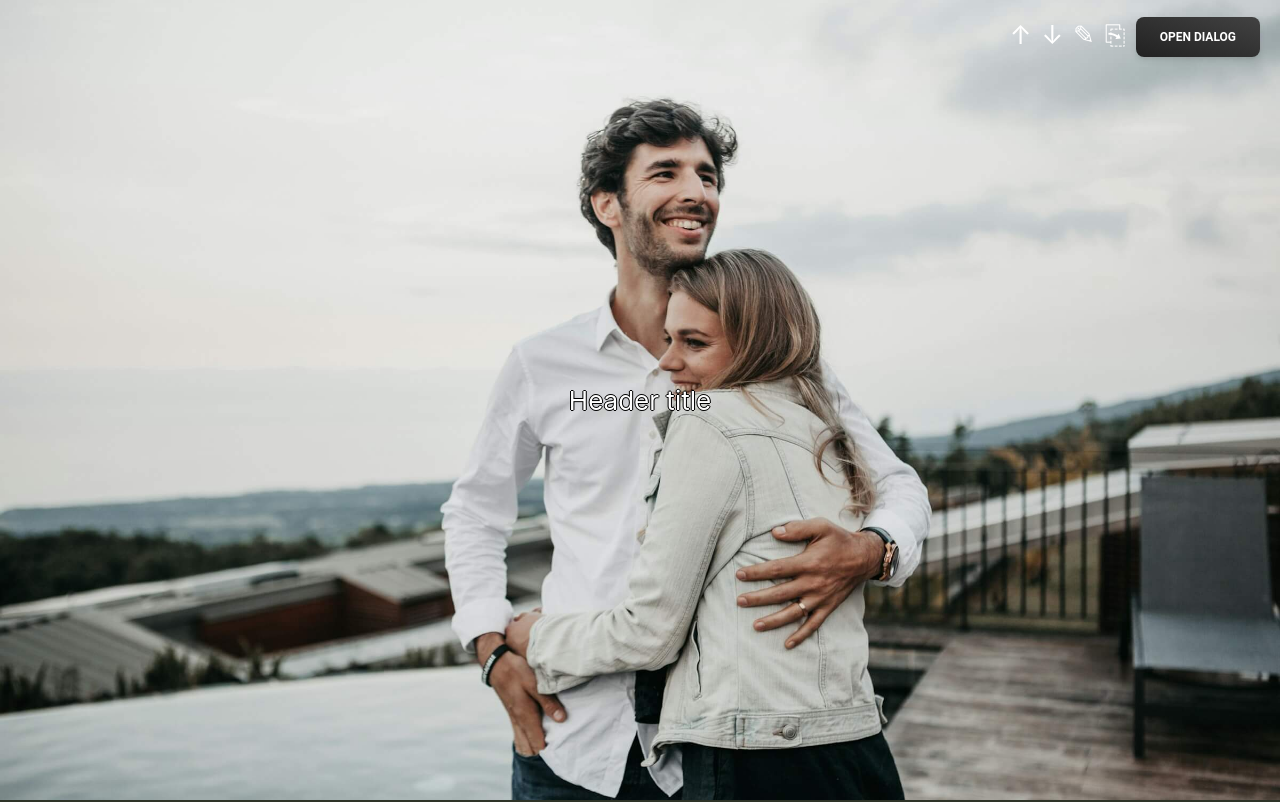
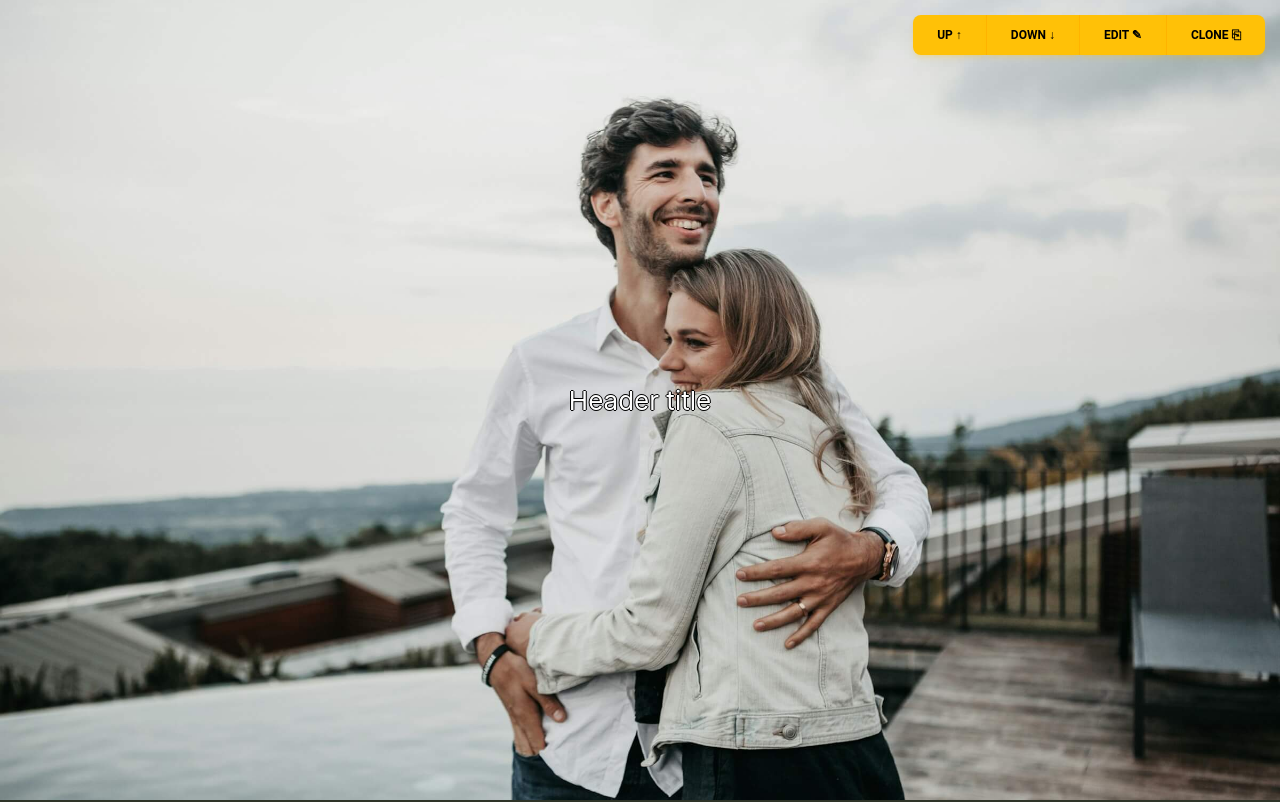
Before and after one commit to pohlaniacz/wysiwihyg, a React (Create React App) app: page / in a window 1280 px wide. Shown: the top 802 px of the page. Built offline with nearby package versions, Linux system fonts and the light colour scheme.

Commit message:
tailwind style to buttons, components cleanup

```diff
--- a/src/App.js
+++ b/src/App.js
@@ -1,9 +1,7 @@
 import './styles/App.scss';
-import Header from "./components/editor/Header";
-import Slider from "./components/editor/Slider";
 import data from "./data"
-import EditBox from "./components/editor/EditBox";
 import React from "react";
+import Box from "./components/layout/Box";
 
 export default function App() {
 
@@ -40,29 +38,14 @@ export default function App() {
         setBlocks(newData);
     }
 
-
-
     return (
         <div className="App">
             {blocks.map(item => {
-                if (item.type === "header") {
-                    return <Header
-                        key={item.id}
-                        item={item}
-                    >
-                        <EditBox handleClick={moveBlock}/>
-                    </Header>
-                }
-                if (item.type === "slider") {
-                    return <Slider
-                        key={item.id}
-                        item={item}
-                    >
-                        <EditBox handleClick={moveBlock}/>
-                    </Slider>
-                }
-
-                return '';
+                return <Box
+                    key={item.id}
+                    item={item}
+                    handleClick={moveBlock}
+                />
             })}
         </div>
     );
--- a/src/components/editor/EditBox.js
+++ b/src/components/editor/EditBox.js
@@ -1,24 +1,34 @@
-import ActionButton from "../layout/ActionButton";
-import Modal from "../layout/Modal";
+import {Button, ButtonGroup} from "@material-tailwind/react";
 
 export default function EditBox(props) {
     return (
-        <div className="App-editBox">
-            <ActionButton
-                handleClick={props.handleClick}
-                type="up"
-            />
-            <ActionButton
-                handleClick={props.handleClick}
-                type="down"
-            />
-            <ActionButton
-                type="edit"
-            />
-            <ActionButton
-                type="duplicate"
-            />
-            <Modal />
-        </div>
+        <ButtonGroup className="App-editBox" color="amber">
+            <Button
+                data-action="up"
+                title="up"
+                onClick={props.handleClick}
+            >
+                up ↑
+            </Button>
+            <Button
+                data-action="down"
+                title="down"
+                onClick={props.handleClick}
+            >
+                down ↓
+            </Button>
+            <Button
+                data-action="edit"
+                title="edit"
+            >
+                edit ✎
+            </Button>
+            <Button
+                data-action="duplicate"
+                title="duplicate"
+            >
+                clone ⎘
+            </Button>
+        </ButtonGroup>
     )
 }
--- a/src/components/layout/ActionButton.js
+++ /dev/null
@@ -1,34 +0,0 @@
-import Button from "./Button";
-
-export default function ActionButton(props) {
-    let title = '';
-    let text = '';
-
-    switch (props.type) {
-        case "up":
-            title = 'up';
-            text = '↑';
-            break;
-        case "down":
-            title = 'down';
-            text = '↓';
-            break;
-        case "edit":
-            title = 'edit';
-            text = '✎';
-            break;
-        case "duplicate":
-            title = 'duplicate';
-            text = '⎘';
-            break;
-    }
-
-    return (
-        <Button
-            type={props.type}
-            text={text}
-            title={title}
-            handleClick={props.handleClick}
-        />
-    );
-}
--- /dev/null
+++ b/src/components/layout/Box.js
@@ -0,0 +1,23 @@
+import Header from "../editor/Header";
+import EditBox from "../editor/EditBox";
+import Slider from "../editor/Slider";
+import React from "react";
+
+export default function Box(props) {
+    if (props.item.type === "header") {
+        return <Header
+            key={props.item.id}
+            item={props.item}
+        >
+            <EditBox handleClick={props.handleClick}/>
+        </Header>
+    }
+    if (props.item.type === "slider") {
+        return <Slider
+            key={props.item.id}
+            item={props.item}
+        >
+            <EditBox handleClick={props.handleClick}/>
+        </Slider>
+    }
+}
--- a/src/components/layout/Button.js
+++ /dev/null
@@ -1,11 +0,0 @@
-export default function Button(props) {
-    return (
-        <button
-            onClick={props.handleClick}
-            title={props.title}
-            data-action={props.type}
-        >
-            {props.text}
-        </button>
-    )
-}
--- a/src/styles/App.scss
+++ b/src/styles/App.scss
@@ -33,7 +33,6 @@
   top: 15px;
   right: 15px;
   button {
-    margin: 0 5px;
     &:hover {
       cursor: pointer;
     }
```
Also changed, not shown: 1 other file (tests, documents, lock files or other folders).
